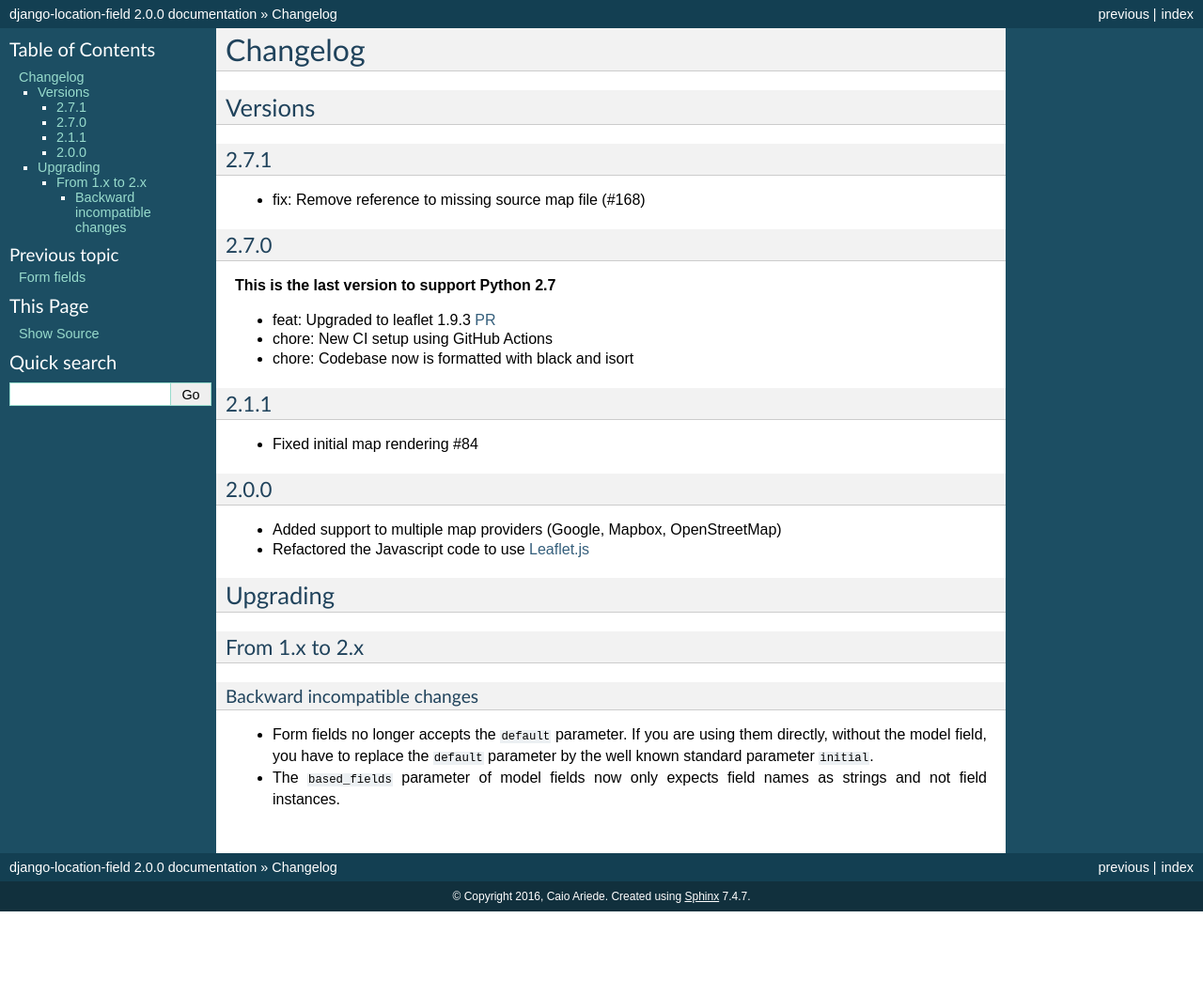
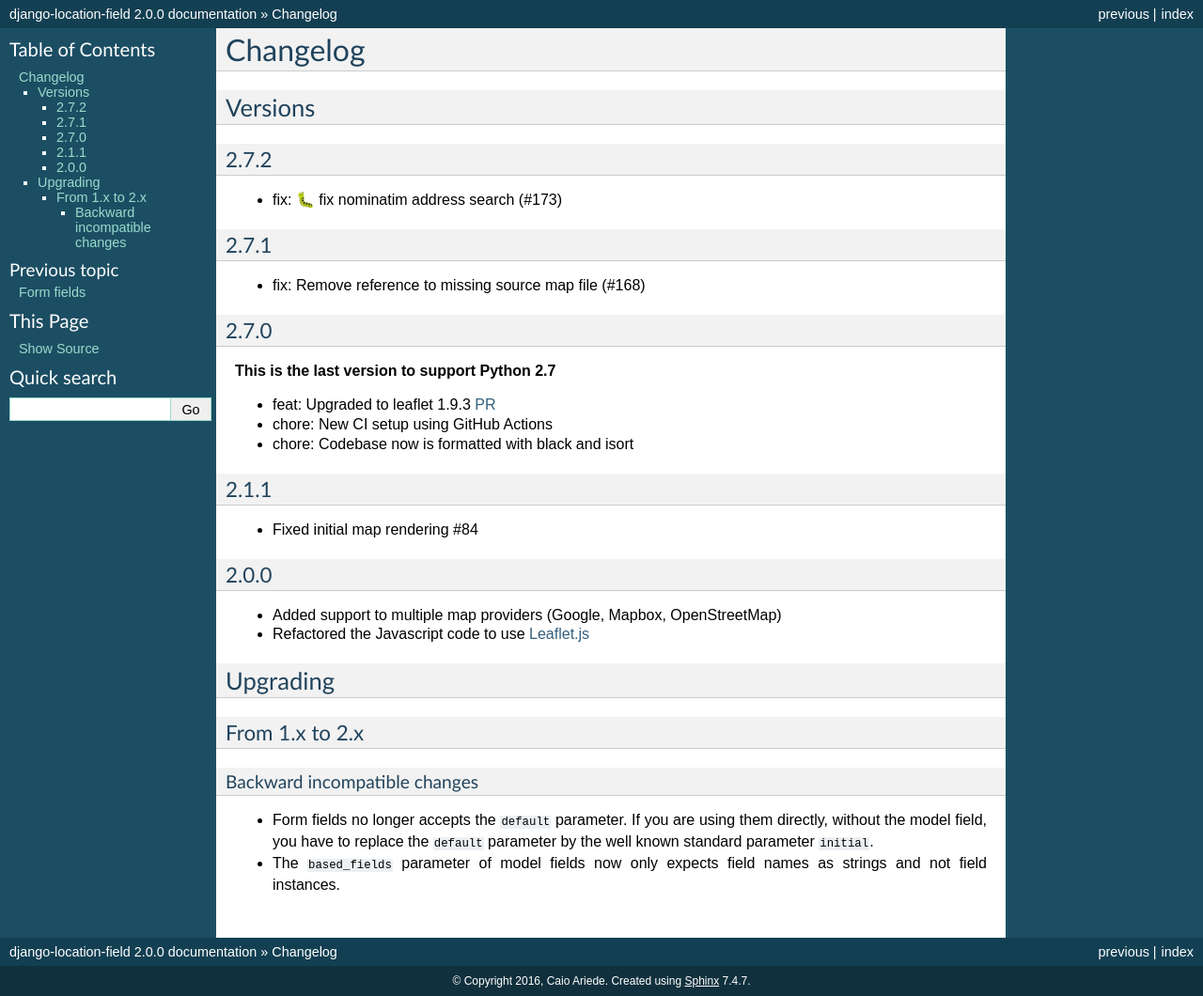
Before and after one commit to caioariede/django-location-field, a Sphinx documentation site: the page built from docs/source/changelog.rst, in a window 1280 px wide. Shown: the whole page at 94% size. Built offline with Sphinx 7.4.7, drawn with Linux system fonts in a browser that asks for light colours; before the commit the page ends 970 px from its top, so only the background shows below that.

Commit message:
release: 2.7.2 (#174)

```diff
--- a/docs/source/changelog.rst
+++ b/docs/source/changelog.rst
@@ -4,6 +4,11 @@ Changelog
 
 Versions
 ========
+
+2.7.2
+-----
+
+- fix: 🐛 fix nominatim address search (#173)
 
 2.7.1
 -----
--- a/location_field/__init__.py
+++ b/location_field/__init__.py
@@ -1,3 +1,3 @@
-__version__ = "2.7.1"
+__version__ = "2.7.2"
 
 default_app_config = "location_field.apps.DefaultConfig"
```
